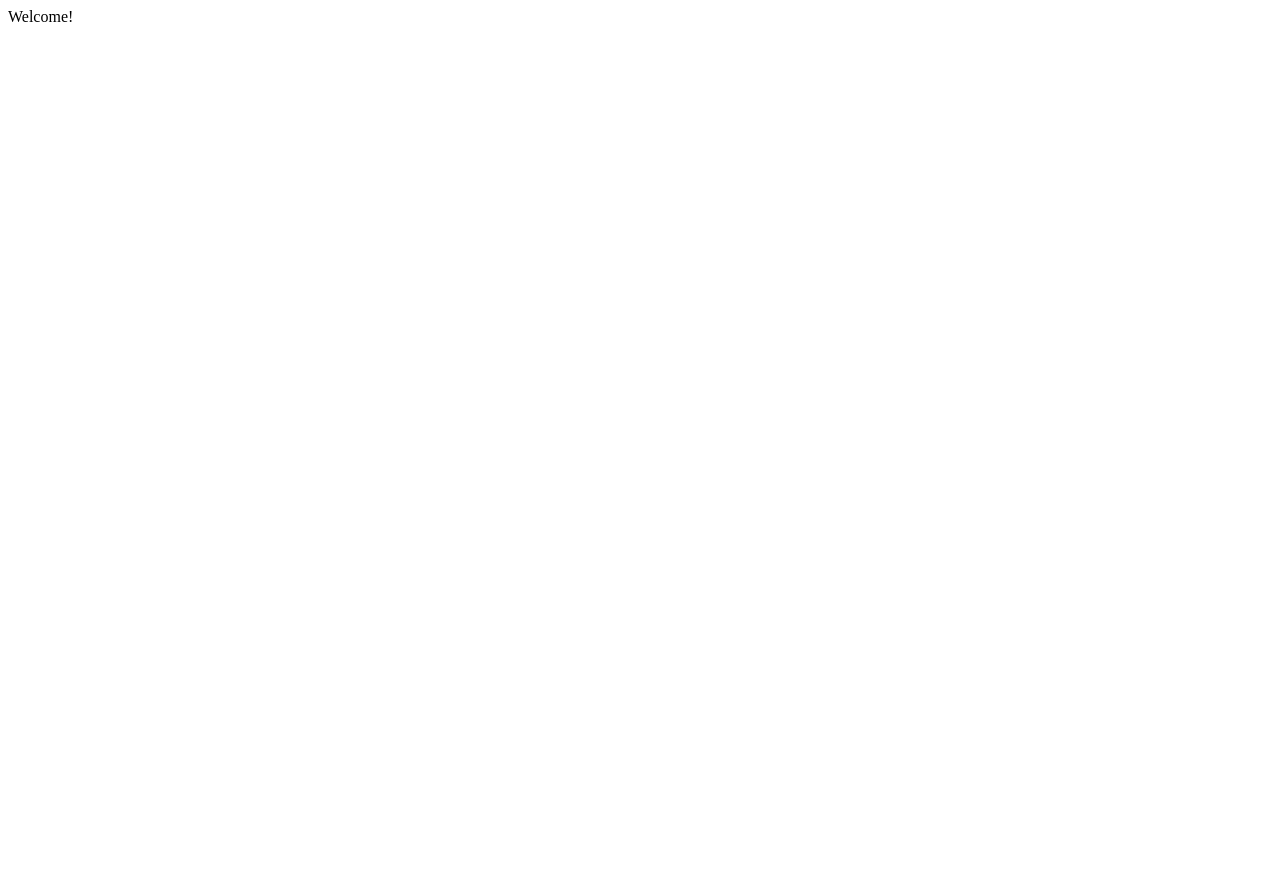
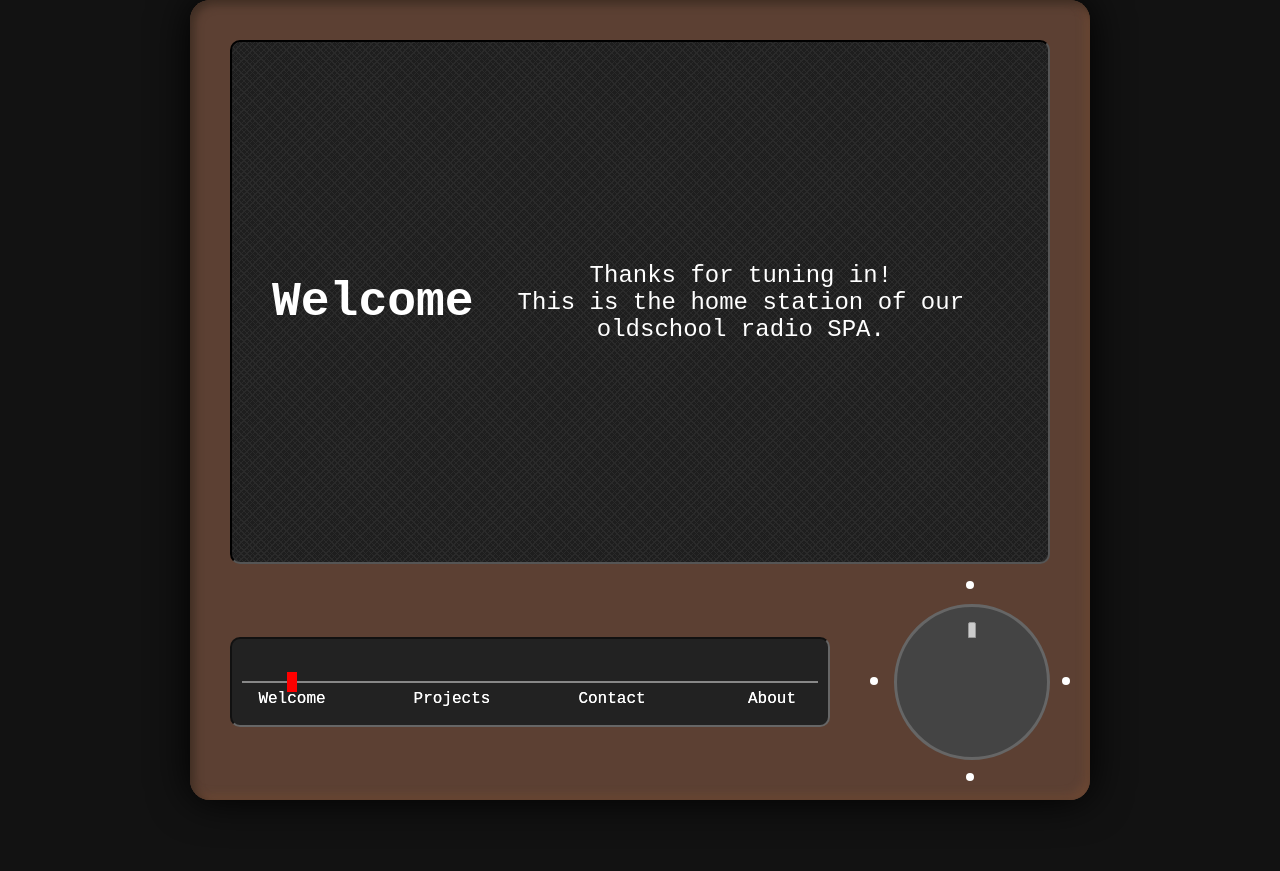
Before and after one commit to ogrady/radio-website, a plain HTML site: page index.html in a window 1280 px wide. Before the commit the page ends 800 px from the top, so only its background shows below. Drawn offline with Linux system fonts and the light colour scheme; the site is published under a folder, as on GitHub Pages, so addresses that start at the root find nothing.

Commit message:
deploy: fab20d508ab8509178e86403929bfd209f347033

```diff
--- a/index.html
+++ b/index.html
@@ -3,8 +3,8 @@
   <head>
     <meta charset="UTF-8" />
     <title>Radio SPA</title>
-    <script type="module" crossorigin src="/assets/index-GsT943G6.js"></script>
-    <link rel="stylesheet" crossorigin href="/assets/index-B4yxOAJZ.css">
+    <script type="module" crossorigin src="./assets/index-GsT943G6.js"></script>
+    <link rel="stylesheet" crossorigin href="./assets/index-B4yxOAJZ.css">
   </head>
   <body>
 <div class="radio">
```
